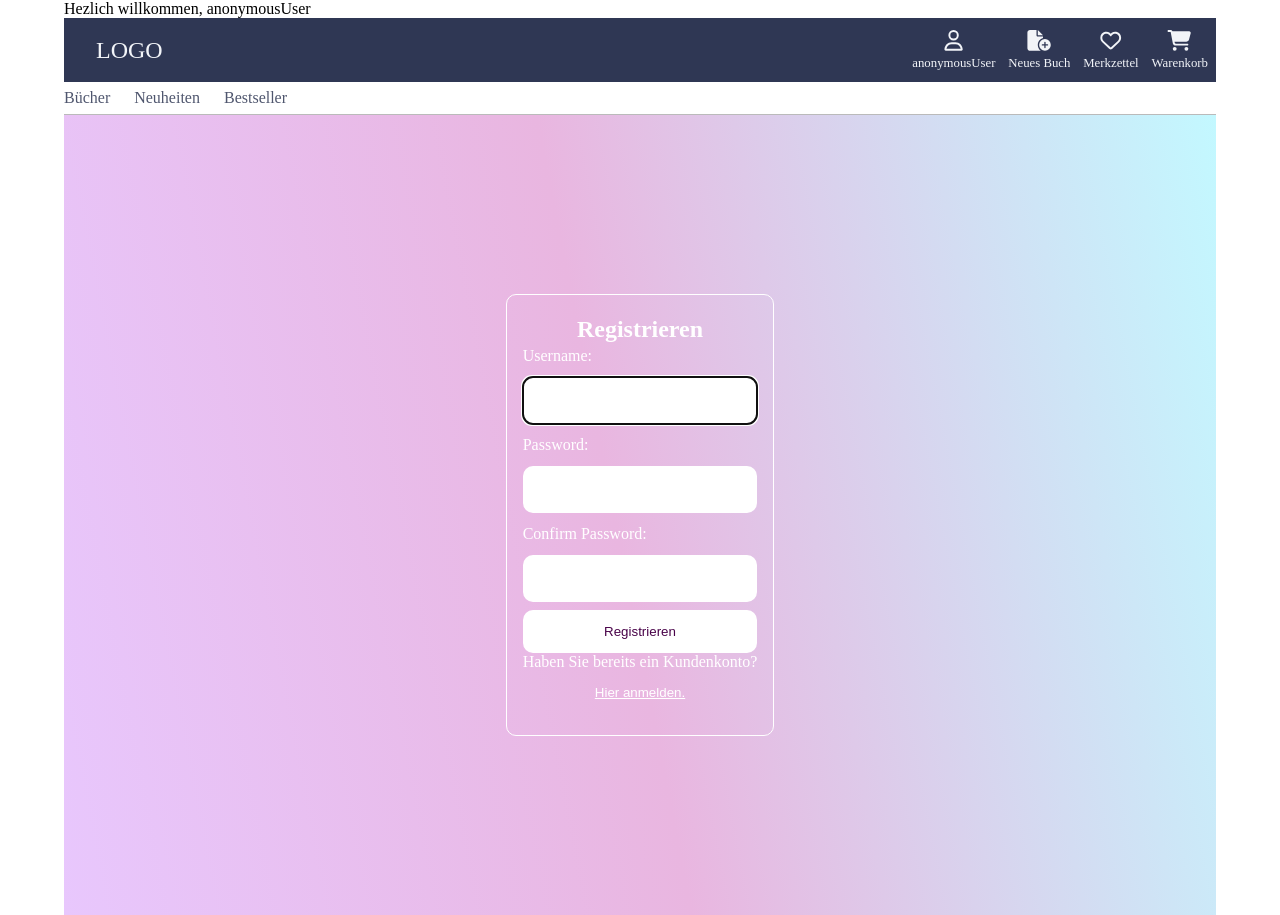
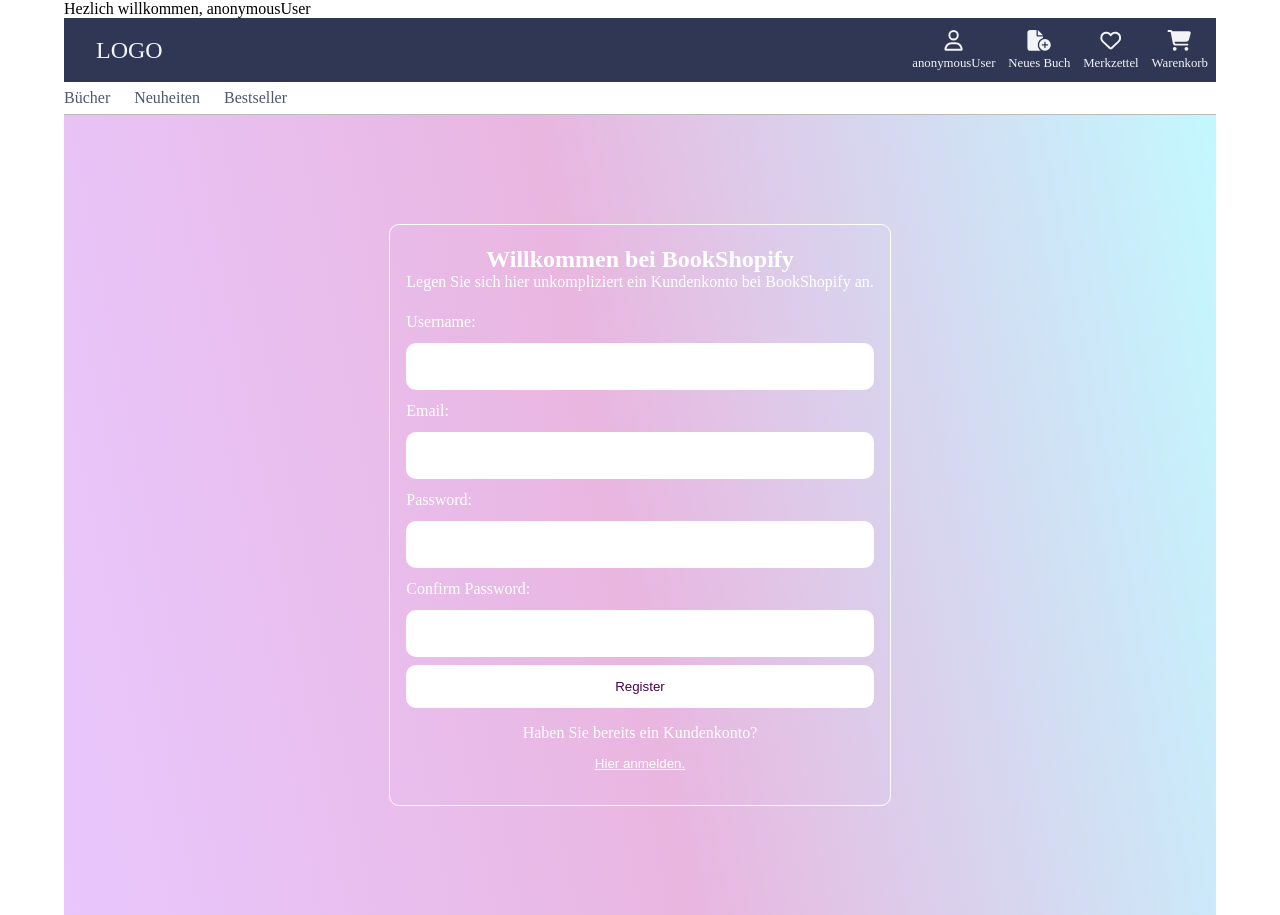
Before and after one commit to Galina-S/bookstore-final-project, a React (Vite) app: page /register in a window 1280 px wide. Built offline with nearby package versions, Linux system fonts and the light colour scheme; no server answers.

Commit message:
Registration Form works

```diff
--- a/package.json
+++ b/package.json
@@ -15,6 +15,7 @@
     "@fortawesome/free-solid-svg-icons": "^6.3.0",
     "@fortawesome/react-fontawesome": "^0.2.0",
     "axios": "^1.3.2",
+    "bcryptjs": "^2.4.3",
     "i": "^0.3.7",
     "lodash-es": "^4.17.21",
     "npm": "^9.5.0",
--- a/src/pages/NavbarPage.jsx
+++ b/src/pages/NavbarPage.jsx
@@ -102,7 +102,6 @@ export const NavbarPage = () => {
           <NavLink to="/books">Bücher</NavLink>
           <NavLink to="/new-books">Neuheiten</NavLink>
           <NavLink to="/bestsellers">Bestseller</NavLink>
-          {/* <NavLink to="/register">Registrieren</NavLink> */}
           {/*currentUser.username==="anonymousUser" ?
           (  null
           )
--- a/src/pages/PageRegister.jsx
+++ b/src/pages/PageRegister.jsx
@@ -1,92 +1,96 @@
+import axios from '../../components/axios.jsx';
+import { AppContext } from '../AppContext';
 import React, {useState, useRef, useEffect, useContext} from 'react';
-import { AppContext } from '../AppContext';
+import { FontAwesomeIcon } from '@fortawesome/react-fontawesome';
 import { faInfoCircle, faCheck, faTimes } from '@fortawesome/free-solid-svg-icons';
-import { FontAwesomeIcon } from '@fortawesome/react-fontawesome';
-import { NavLink} from 'react-router-dom';
-
-
-
-//import axios from 'axios'
+import bcrypt from 'bcryptjs';
 
 const USER_REGEX = /^[A-z][A-z0-9-_]{3,23}$/;
 const PWD_REGEX = /^(?=.*[a-z])(?=.*[A-Z])(?=.*[0-9])(?=.*[!@#$%]).{8,24}$/;
 
 export const PageRegister = () => {
-    const { setDropdownOpen, dropdownOpen, submitLoginFormWrapper, navigate } = useContext(AppContext);
   const userRef = useRef();
 	const errRef = useRef();
+  const {navigate } = useContext(AppContext);
+        const [formData, setFormData] = useState({
+          username: '',
+          email: '',
+          password: '',
+          matchPassword: ''
+        });
 
-   // const navigation = useNavigation();
-
-	const [user, setUser] = useState('');
+        const [validMatch, setValidMatch] = useState(false);
         const [validName, setValidName] = useState(false);
+        const [validPwd, setValidPwd] = useState(false);
+        const [matchFocus, setMatchFocus] = useState(false);
+        const [pwdFocus, setPwdFocus] = useState(false);
+        const [errMsg, setErrMsg] = useState('');
+        const [success, setSuccess] = useState(false);
         const [userFocus, setUserFocus] = useState(false);
 
-    const [pwd, setPwd] = useState('');
-    const [validPwd, setValidPwd] = useState(false);
-    const [pwdFocus, setPwdFocus] = useState(false);
-
-    const [matchPwd, setMatchPwd] = useState('');
-    const [validMatch, setValidMatch] = useState(false);
-    const [matchFocus, setMatchFocus] = useState(false);
-
-    const [errMsg, setErrMsg] = useState('');
-    const [success, setSuccess] = useState(false);
-
-   	useEffect(() => {
-        userRef.current.focus();
-    }, [])
+      //   useEffect(() => {
+      //     userRef.current.focus();
+      // }, [])
 
       useEffect (() => {
-		const result = USER_REGEX.test(user);
+        const result = USER_REGEX.test(formData.username);
         console.log(result);
-		console.log(user);
+        console.log(formData);
         setValidName(result);
-	}, [user])
+        }, [formData.username])
 
       useEffect (() => {
-		console.log(pwd);
-		setValidPwd(PWD_REGEX.test(pwd));
+       const result2 = PWD_REGEX.test(formData.password);
+       setValidPwd(PWD_REGEX.test(formData.password));
        //if matched password and password are the same
-		setValidMatch(pwd === matchPwd);
-	}, [pwd, matchPwd])
+       setValidMatch(formData.password === formData.matchPassword);
+      }, [formData.password, formData.matchPassword])
 
       useEffect (() => {
         setErrMsg('');
-	}, [user, pwd, matchPwd])
+      }, [formData.username, formData.password, formData.matchPassword])
 
-	const handleSubmit = async (e) => {
-        e.preventDefault();
-        // if button enabled with JS hack
-        const v1 = USER_REGEX.test(user);
-        const v2 = PWD_REGEX.test(pwd);
+      const handleInputChange = (event) => {
+        const { name, value } = event.target;
+          setFormData({
+            ...formData,
+            [name]:value
+          });
+        };
+
+      const handleSubmit = async (event) => {
+        event.preventDefault();
+        const { username, email, password, matchPassword} = formData;
+
+        const v1 = USER_REGEX.test(username);
+        const v2 = PWD_REGEX.test(password);
         if (!v1 || !v2) {
             setErrMsg("Invalid Entry");
             return;
         }
+        //console.log(username, password);
+        setSuccess(true);
 
-		 console.log(user, pwd);
-		// setSuccess(true);
+        const salt = await bcrypt.genSalt(10);
+        const hashedPassword = await bcrypt.hash(password, salt);
+        console.log(hashedPassword)
+        const user = {username, hash: hashedPassword, email};
 
         try {
-            const response = await axios.post(
-				'/register',
-                JSON.stringify({ user, pwd }),
-                {
-                    headers: { 'Content-Type': 'application/json' },
-                    withCredentials: true
-                }
-            );
-            console.log(response?.data);
-            console.log(response?.accessToken);
-            console.log(JSON.stringify(response))
+          const response = await axios.post('/register', user);
+          console.log("success:", response.data);
+          console.log(response.data)
+          // handle success response
+
           setSuccess(true);
-            //clear state and controlled inputs
-            //need value attrib on inputs for this
-            setUser('');
-            setPwd('');
-            setMatchPwd('');
-        } catch (err) {
+          setFormData({
+            username: '',
+            email: '',
+            password: '',
+            matchPassword: ''
+            })
+
+        } catch (error) {
           if (!err?.response) {
             setErrMsg('No Server Response');
           } else if (err.response?.status === 409) {
@@ -95,101 +99,133 @@ export const PageRegister = () => {
               setErrMsg('Registration Failed')
           }
           errRef.current.focus();
+          // handle error response
           }
-    }
-
+        };
 
         return (
           <div className='container'>
-
-
           {success ? (
             <section>
-                    <h1>Success!</h1>
-                    <p>
-                        <a href="#">Sign In</a>
-                    </p>
+                <h1>Die Registrierung war erfolgreich!</h1>
+                <button type= "button" className='link-btn' onClick ={() => {navigate('/login')}}> Hier geht es zur Anmeldung</button>
             </section>
+
           ) : (
+
           <div className='auth-form-container'>
+            <h2>Willkommen bei BookShopify</h2>
+            <p>Legen Sie sich hier unkompliziert ein Kundenkonto bei BookShopify an.</p>
+            <br/>
 
           <p ref={errRef} className={errMsg ? "errmsg" : "offscreen"} aria-live="assertive">{errMsg}</p>
-		<h2>Registrieren</h2>
+
           <form className='register-form' onSubmit = {handleSubmit}>
             <label htmlFor="username">
               Username:
               <FontAwesomeIcon icon={faCheck} className={validName ? "valid" : "hide"} />
-                <FontAwesomeIcon icon={faTimes} className={validName || !user ? "hide" : "invalid"} />
+              <FontAwesomeIcon icon={faTimes} className={validName || !formData.username ? "hide" : "invalid"} />
             </label>
+            <input
+              required
+              id="username"
+              defaultValue={formData.username}
+              type="text"
+              name="username"
+              aria-invalid={validName ? 'false' : 'true'}
+              onChange={handleInputChange}
+              onFocus={() => setUserFocus(true)}
+				      onBlur={() => setUserFocus(false)}
+            />
 
-			<input
-				type="text"
-				id="username"
-				ref={userRef}
-				autoComplete='off'
-				onChange={(e)=> setUser(e.target.value)}
-				required
-				aria-invalid={validName ? 'false' : 'true'}
-				aria-describedby='uidnote'
-				onFocus={() => setUserFocus(true)}
-				onBlur={() => setUserFocus(false)} />
-
-			<p id='uidnote' className={userFocus && user &&
+            <p id='uidnote'
+            className={userFocus && formData.username &&
             !validName ? 'instructions' : 'offscreen' }>
             <FontAwesomeIcon icon={faInfoCircle} />
-				4 to 24 characters. <br />
+            {/* 4 to 24 characters. <br />
             Must begin with a letter.<br />
-				Letters, numbers, underscores, hypens allowed.
+            Letters, numbers, underscores, hypens allowed. */}
+            4 bis 24 Zeichen.<br />
+            Muss mit einem Buchstaben beginnen.<br />
+            Buchstaben, Zahlen, Unterstriche, Bindestriche erlaubt.
             </p>
 
 
-
+            <label htmlFor="email">
+            Email:
+            </label>
+            <input
+              required
+              defaultValue={formData.email}
+              type="email"
+              name="email"
+              id="email"
+              onChange={handleInputChange}
+              />
 
             <label htmlFor="password">
             Password:
             <FontAwesomeIcon icon={faCheck} className={validPwd ? "valid" : "hide"} />
-                            <FontAwesomeIcon icon={faTimes} className={validPwd || !pwd ? "hide" : "invalid"} />
+            <FontAwesomeIcon icon={faTimes} className={validPwd || !formData.password ? "hide" : "invalid"} />
             </label>
             <input
               type="password"
+              name="password"
               id="password"
-                            onChange={(e) => setPwd(e.target.value)}
-                            value={pwd}submitLoginFormWrapper
+              defaultValue={formData.password}
+              onChange={handleInputChange}
+              aria-invalid={validPwd ? "false" : "true"}
+              aria-describedby="pwdnote"
+              onFocus={() => setPwdFocus(true)}
+              onBlur={() => setPwdFocus(false)}
               />
-
             <p id="pwdnote" className={pwdFocus && !validPwd ? "instructions" : "offscreen"}>
               <FontAwesomeIcon icon={faInfoCircle} />
-                            8 to 24 characters.<br />
-                            Must include uppercase and lowercase letters, a number and a special character.<br />
-                            Allowed special characters: <span aria-label="exclamation mark">!</span> <span aria-label="at symbol">@</span> <span aria-label="hashtag">#</span> <span aria-label="dollar sign">$</span> <span aria-label="percent">%</span>
+              {/* 8 to 24 characters.<br />
+              Must include uppercase and lowercase letters, <br />
+              a number and a special character.<br />
+              Allowed special characters:  */}
+              8 bis 24 Zeichen.<br />
+              Muss Groß- und Kleinbuchstaben enthalten, <br />
+              eine Zahl und ein Sonderzeichen.<br />
+              Erlaubte Sonderzeichen:
+                <span aria-label="exclamation mark">!</span>
+                <span aria-label="at symbol">@</span>
+                <span aria-label="hashtag">#</span>
+                <span aria-label="dollar sign">$</span>
+                <span aria-label="percent">%</span>
             </p>
 
-			<label htmlFor="confirm_pwd">
+            <label htmlFor="password">
             Confirm Password:
-                            <FontAwesomeIcon icon={faCheck} className={validMatch && matchPwd ? "valid" : "hide"} />
-                            <FontAwesomeIcon icon={faTimes} className={validMatch || !matchPwd ? "hide" : "invalid"} />
             </label>
             <input
+              required
               type="password"
+              name="matchPassword"
               id="confirm_pwd"
-                            onChange={(e) => setMatchPwd(e.target.value)}
-                            value={matchPwd}
-                            required
+              defaultValue={formData.matchPassword}
+              onChange={handleInputChange}
               aria-invalid={validMatch ? "false" : "true"}
               aria-describedby="confirmnote"
               onFocus={() => setMatchFocus(true)}
               onBlur={() => setMatchFocus(false)}
             />
+
             <p id="confirmnote" className={matchFocus && !validMatch ? "instructions" : "offscreen"}>
               <FontAwesomeIcon icon={faInfoCircle} />
-                            Must match the first password input field.
+              {/* Must match the first password input field. */}
+              Muss mit dem ersten Passwort-Eingabefeld übereinstimmen.
               </p>
-						<button className ="btn-register" disabled={!validName || !validPwd || !validMatch ? true : false}>Registrieren</button>
+
+            <button type="submit" className ="btn-register" disabled={!validName || !validPwd || !validMatch ? true : false}>Register</button>
           </form>
+          <div className="login-link">
           <p>Haben Sie bereits ein Kundenkonto?</p>
           <button type= "button" className='link-btn' onClick ={() => {navigate('/login')}}>Hier anmelden.</button>
-
-        </div>)}
           </div>
-	)
+          </div> )
           }
+        </div>
+        );
+}
--- a/style/login-register.scss
+++ b/style/login-register.scss
@@ -50,7 +50,7 @@
 
 
       }
-      .register-link > p{
+      .register-link, .login-link > p{
         padding-top: 1rem ;
       }
 
```
Also changed, not shown: 2 other files (tests, documents, lock files or other folders). Lines whose indentation alone changed are shown as unchanged.
